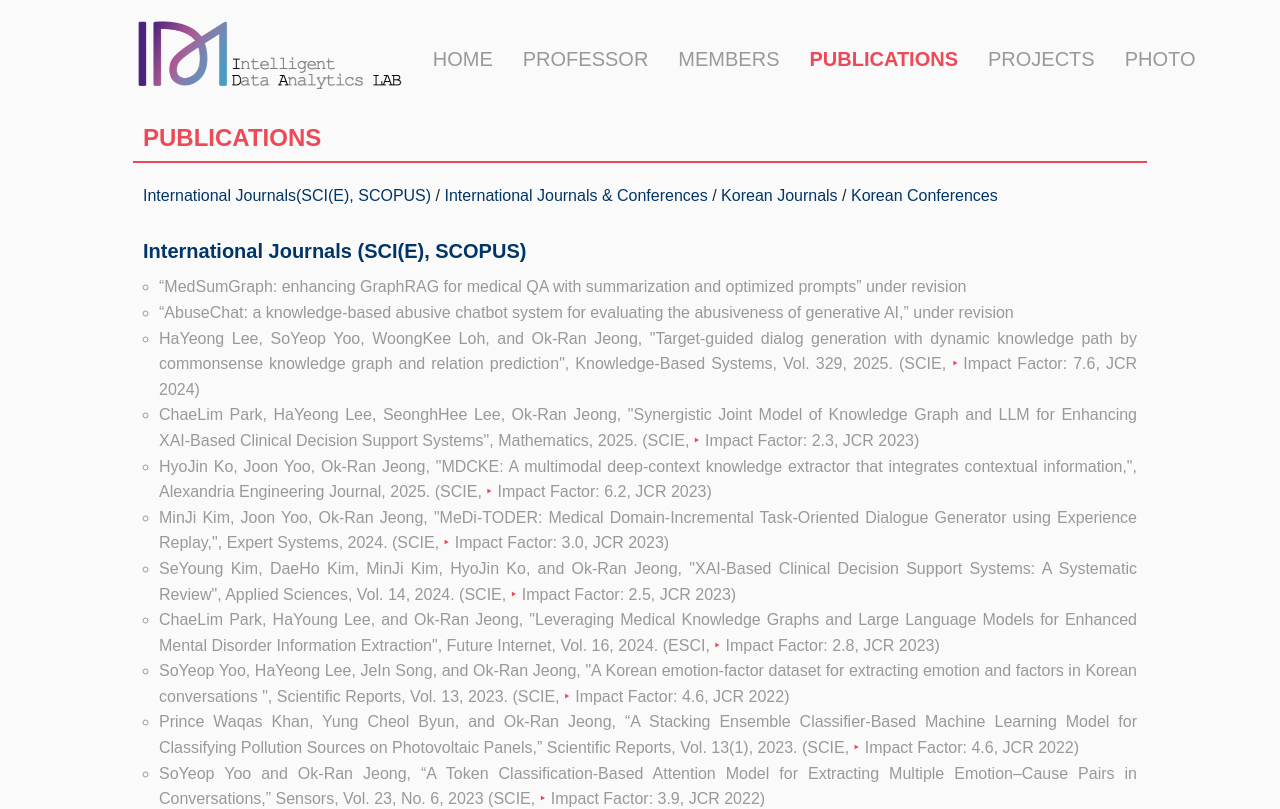
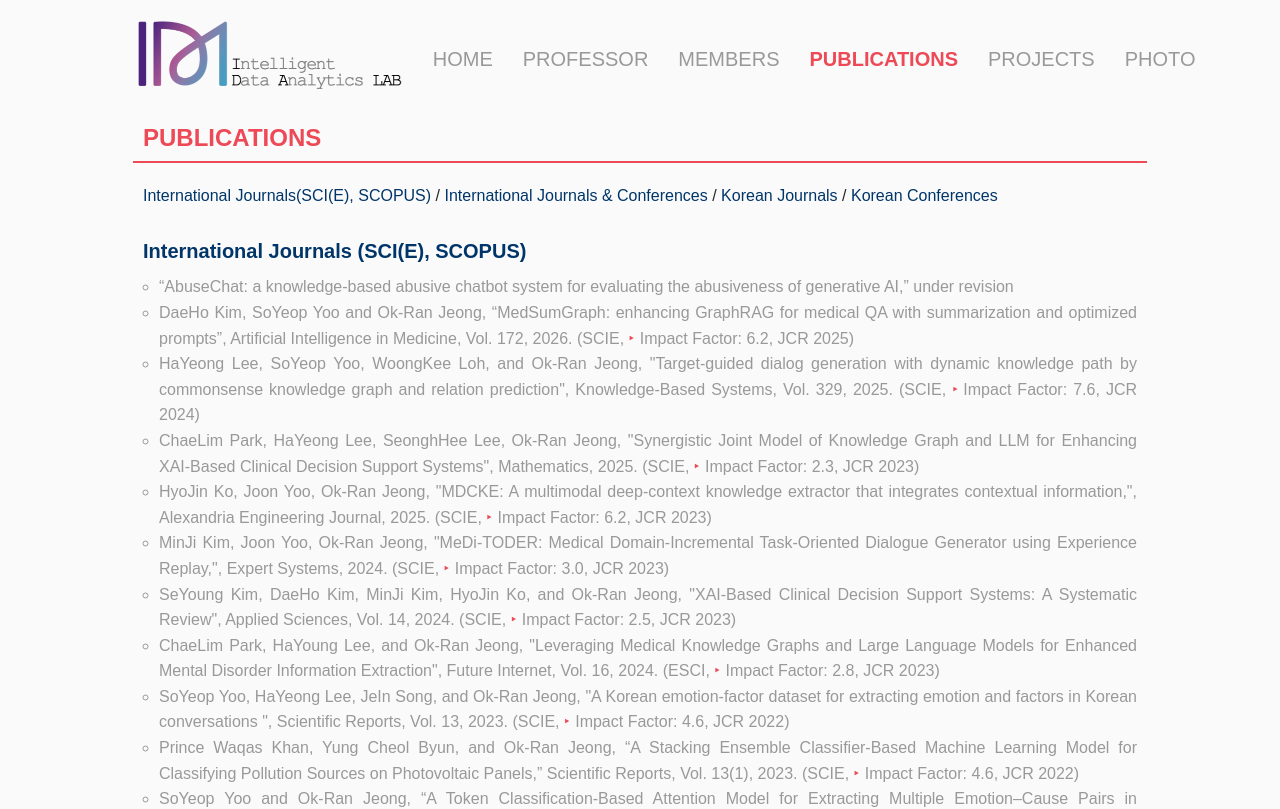
Before and after one commit to IDALab-Gachon/idalab, a React (Create React App) app: page /publications in a window 1280 px wide. Shown: the top 809 px of the page. Built offline with nearby package versions, Linux system fonts and the light colour scheme.

Commit message:
Publication 수정

```diff
--- a/src/Pages/Publications.js
+++ b/src/Pages/Publications.js
@@ -75,10 +75,12 @@ const Publications = () => {
           <ListTitle>International Journals (SCI(E), SCOPUS)</ListTitle>
           <PubList>
             <PubListItem>
-              “MedSumGraph: enhancing GraphRAG for medical QA with summarization and optimized prompts” under revision
+              “AbuseChat: a knowledge-based abusive chatbot system for evaluating the abusiveness of generative AI,” under revision
             </PubListItem>
             <PubListItem>
-              “AbuseChat: a knowledge-based abusive chatbot system for evaluating the abusiveness of generative AI,” under revision
+              DaeHo Kim, SoYeop Yoo and Ok-Ran Jeong, “MedSumGraph: enhancing GraphRAG for medical QA with summarization and optimized prompts”,
+              Artificial Intelligence in Medicine, Vol. 172, 2026. (SCIE,{" "}
+              <b>Impact Factor: 6.2</b>, JCR 2025)
             </PubListItem>
             <PubListItem>
               HaYeong Lee, SoYeop Yoo,  WoongKee Loh, and Ok-Ran Jeong, "Target-guided dialog generation with dynamic knowledge path by commonsense knowledge graph and relation prediction",
```
